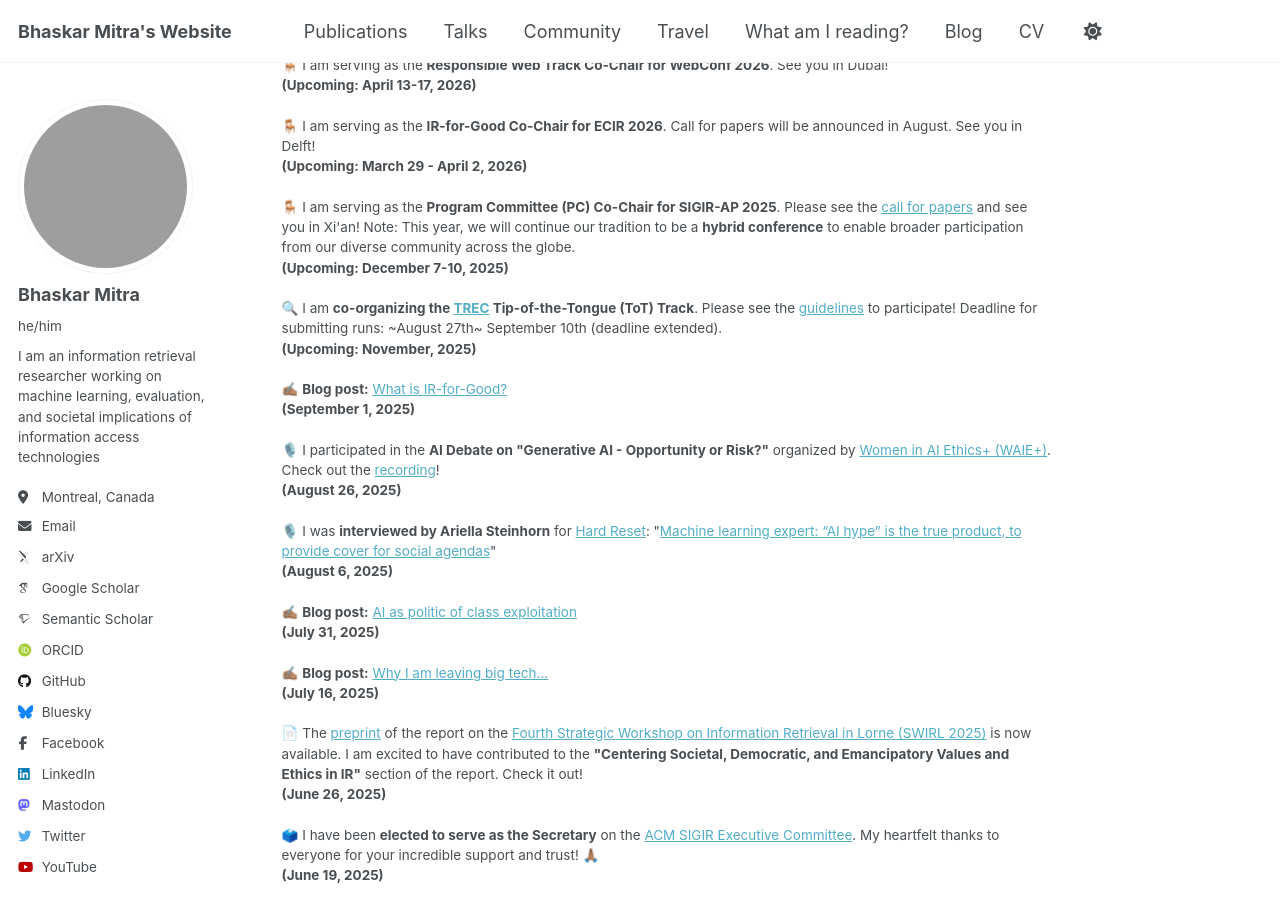
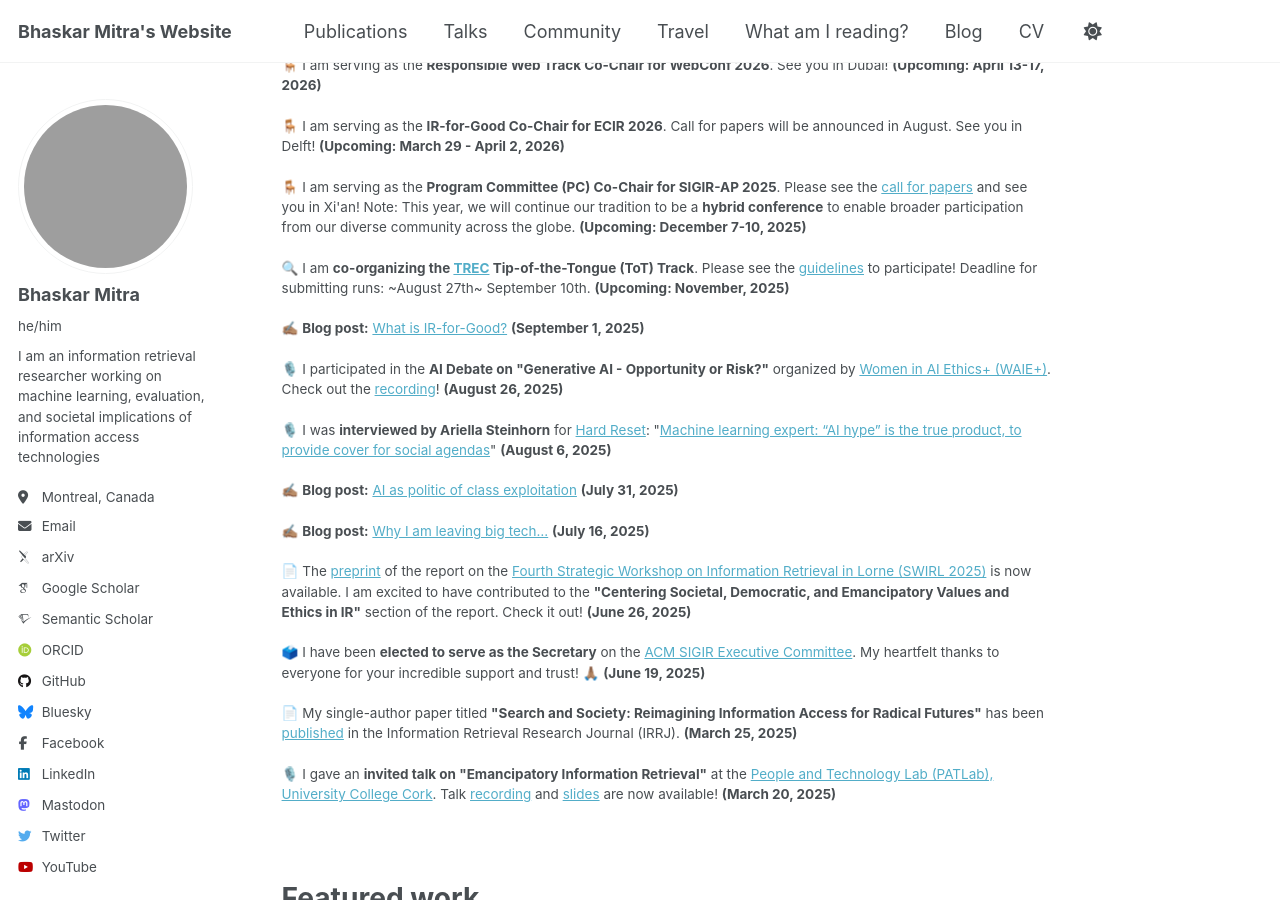
Before and after one commit to bhaskar-mitra/bhaskar-mitra.github.io, a Jekyll site: the page built from _pages/about.md, in a window 1280 px wide and 900 px high, scrolled down 488 px. Built offline with Jekyll 4.4.1, drawn with Linux system fonts in a browser that asks for light colours; some web fonts are replaced; grey boxes are pictures that could not be loaded.

Commit message:
Update about.md

```diff
--- a/_pages/about.md
+++ b/_pages/about.md
@@ -18,61 +18,33 @@ I received my Ph.D. in Computer Science from University College London under the
 News and updates
 ======
 <div style="font-size:0.75em">
-🔍 I am <b>co-organizing the Tip-of-the-Tongue (ToT) Task at <a href="https://research.nii.ac.jp/ntcir/ntcir-19/">NTCIR-19</a></b>. More details coming soon. See you in Tokyo!
-<br/>
-<b>(Upcoming: December 8-10, 2026)</b>
+🔍 I am <b>co-organizing the Tip-of-the-Tongue (ToT) Task at <a href="https://research.nii.ac.jp/ntcir/ntcir-19/">NTCIR-19</a></b>. More details coming soon. See you in Tokyo! <b>(Upcoming: December 8-10, 2026)</b>
 <br/><br/>
-🪑 I am serving as the <b>Responsible Web Track Co-Chair for WebConf 2026</b>. See you in Dubai!
-<br/>
-<b>(Upcoming: April 13-17, 2026)</b>
+🪑 I am serving as the <b>Responsible Web Track Co-Chair for WebConf 2026</b>. See you in Dubai! <b>(Upcoming: April 13-17, 2026)</b>
 <br/><br/>
-🪑 I am serving as the <b>IR-for-Good Co-Chair for ECIR 2026</b>. Call for papers will be announced in August. See you in Delft!
-<br/>
-<b>(Upcoming: March 29 - April 2, 2026)</b>
+🪑 I am serving as the <b>IR-for-Good Co-Chair for ECIR 2026</b>. Call for papers will be announced in August. See you in Delft! <b>(Upcoming: March 29 - April 2, 2026)</b>
 <br/><br/>
-🪑 I am serving as the <b>Program Committee (PC) Co-Chair for SIGIR-AP 2025</b>. Please see the <a href="https://www.sigir-ap.org/sigir-ap-2025/call-for-papers">call for papers</a> and see you in Xi'an! Note: This year, we will continue our tradition to be a <b>hybrid conference</b> to enable broader participation from our diverse community across the globe.
-<br/>
-<b>(Upcoming: December 7-10, 2025)</b>
+🪑 I am serving as the <b>Program Committee (PC) Co-Chair for SIGIR-AP 2025</b>. Please see the <a href="https://www.sigir-ap.org/sigir-ap-2025/call-for-papers">call for papers</a> and see you in Xi'an! Note: This year, we will continue our tradition to be a <b>hybrid conference</b> to enable broader participation from our diverse community across the globe. <b>(Upcoming: December 7-10, 2025)</b>
 <br/><br/>
-🔍 I am <b>co-organizing the <a href="https://trec.nist.gov/">TREC</a> Tip-of-the-Tongue (ToT) Track</b>. Please see the <a href="https://trec-tot.github.io/guidelines">guidelines</a> to participate! Deadline for submitting runs: ~August 27th~ September 10th (deadline extended).
-<br/>
-<b>(Upcoming: November, 2025)</b>
+🔍 I am <b>co-organizing the <a href="https://trec.nist.gov/">TREC</a> Tip-of-the-Tongue (ToT) Track</b>. Please see the <a href="https://trec-tot.github.io/guidelines">guidelines</a> to participate! Deadline for submitting runs: ~August 27th~ September 10th. <b>(Upcoming: November, 2025)</b>
 <br/><br/>
-✍🏽 <b>Blog post:</b> <a href="https://bhaskar-mitra.github.io/posts/2025/09/01/what-is-ir-for-good/">What is IR-for-Good?</a>
-<br/>
-<b>(September 1, 2025)</b>
+✍🏽 <b>Blog post:</b> <a href="https://bhaskar-mitra.github.io/posts/2025/09/01/what-is-ir-for-good/">What is IR-for-Good?</a> <b>(September 1, 2025)</b>
 <br/><br/>
-🎙️ I participated in the <b>AI Debate on "Generative AI - Opportunity or Risk?"</b> organized by <a href="https://www.waieplus.com/">Women in AI Ethics+ (WAIE+)</a>. Check out the <a href="https://www.youtube.com/watch?v=X2M9BcNzN2M">recording</a>!
-<br/>
-<b>(August 26, 2025)</b>
+🎙️ I participated in the <b>AI Debate on "Generative AI - Opportunity or Risk?"</b> organized by <a href="https://www.waieplus.com/">Women in AI Ethics+ (WAIE+)</a>. Check out the <a href="https://www.youtube.com/watch?v=X2M9BcNzN2M">recording</a>! <b>(August 26, 2025)</b>
 <br/><br/>
-🎙️ I was <b>interviewed by Ariella Steinhorn</b> for <a href="https://hardresetmedia.substack.com/">Hard Reset</a>: "<a href="https://hardresetmedia.substack.com/p/machine-learning-expert-ai-hype-is">Machine learning expert: “AI hype” is the true product, to provide cover for social agendas</a>"
-<br/>
-<b>(August 6, 2025)</b>
+🎙️ I was <b>interviewed by Ariella Steinhorn</b> for <a href="https://hardresetmedia.substack.com/">Hard Reset</a>: "<a href="https://hardresetmedia.substack.com/p/machine-learning-expert-ai-hype-is">Machine learning expert: “AI hype” is the true product, to provide cover for social agendas</a>" <b>(August 6, 2025)</b>
 <br/><br/>
-✍🏽 <b>Blog post:</b> <a href="https://bhaskar-mitra.github.io/posts/2025/07/31/ai-as-politic-of-class-exploitation/">AI as politic of class exploitation</a>
-<br/>
-<b>(July 31, 2025)</b>
+✍🏽 <b>Blog post:</b> <a href="https://bhaskar-mitra.github.io/posts/2025/07/31/ai-as-politic-of-class-exploitation/">AI as politic of class exploitation</a> <b>(July 31, 2025)</b>
 <br/><br/>
-✍🏽 <b>Blog post:</b> <a href="https://bhaskar-mitra.github.io/posts/2025/07/16/why-i-am-leaving-big-tech/">Why I am leaving big tech…</a>
-<br/>
-<b>(July 16, 2025)</b>
+✍🏽 <b>Blog post:</b> <a href="https://bhaskar-mitra.github.io/posts/2025/07/16/why-i-am-leaving-big-tech/">Why I am leaving big tech…</a> <b>(July 16, 2025)</b>
 <br/><br/>
-📄 The <a href="https://bhaskar-mitra.github.io/showpdf/?file=SWIRL-2025-Preprint">preprint</a> of the report on the <a href="https://sites.google.com/view/swirl2025/">Fourth Strategic Workshop on Information Retrieval in Lorne (SWIRL 2025)</a> is now available. I am excited to have contributed to the <b>"Centering Societal, Democratic, and Emancipatory Values and Ethics in IR"</b> section of the report. Check it out!
-<br/>
-<b>(June 26, 2025)</b>
+📄 The <a href="https://bhaskar-mitra.github.io/showpdf/?file=SWIRL-2025-Preprint">preprint</a> of the report on the <a href="https://sites.google.com/view/swirl2025/">Fourth Strategic Workshop on Information Retrieval in Lorne (SWIRL 2025)</a> is now available. I am excited to have contributed to the <b>"Centering Societal, Democratic, and Emancipatory Values and Ethics in IR"</b> section of the report. Check it out! <b>(June 26, 2025)</b>
 <br/><br/>
-🗳️ I have been <b>elected to serve as the Secretary</b> on the <a href="https://sigir.org/general-information/officers-and-volunteers">ACM SIGIR Executive Committee</a>. My heartfelt thanks to everyone for your incredible support and trust! 🙏🏽
-<br/>
-<b>(June 19, 2025)</b>
+🗳️ I have been <b>elected to serve as the Secretary</b> on the <a href="https://sigir.org/general-information/officers-and-volunteers">ACM SIGIR Executive Committee</a>. My heartfelt thanks to everyone for your incredible support and trust! 🙏🏽 <b>(June 19, 2025)</b>
 <br/><br/>
-📄 My single-author paper titled <b>"Search and Society: Reimagining Information Access for Radical Futures"</b> has been <a href="https://irrj.org/article/view/19654">published</a> in the Information Retrieval Research Journal (IRRJ).
-<br/>
-<b>(March 25, 2025)</b>
+📄 My single-author paper titled <b>"Search and Society: Reimagining Information Access for Radical Futures"</b> has been <a href="https://irrj.org/article/view/19654">published</a> in the Information Retrieval Research Journal (IRRJ). <b>(March 25, 2025)</b>
 <br/><br/>
-🎙️ I gave an <b>invited talk on "Emancipatory Information Retrieval"</b> at the <a href="https://www.ucc.ie/en/apsych/research/people-and-tech/">People and Technology Lab (PATLab), University College Cork</a>. Talk <a href="https://www.youtube.com/watch?v=wK-nHCg_ZHg">recording</a> and <a href="https://www.slideshare.net/slideshow/emancipatory-information-retrieval-ucc/276984043">slides</a> are now available!
-<br/>
-<b>(March 20, 2025)</b>
+🎙️ I gave an <b>invited talk on "Emancipatory Information Retrieval"</b> at the <a href="https://www.ucc.ie/en/apsych/research/people-and-tech/">People and Technology Lab (PATLab), University College Cork</a>. Talk <a href="https://www.youtube.com/watch?v=wK-nHCg_ZHg">recording</a> and <a href="https://www.slideshare.net/slideshow/emancipatory-information-retrieval-ucc/276984043">slides</a> are now available! <b>(March 20, 2025)</b>
 </div>
 <br/><br/>
 
```
